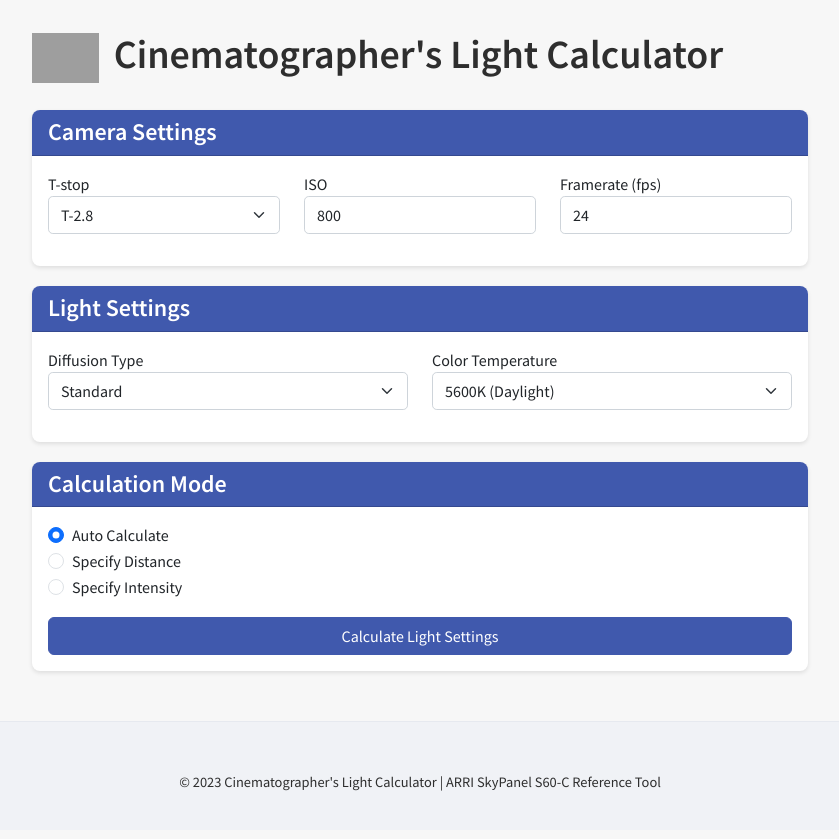
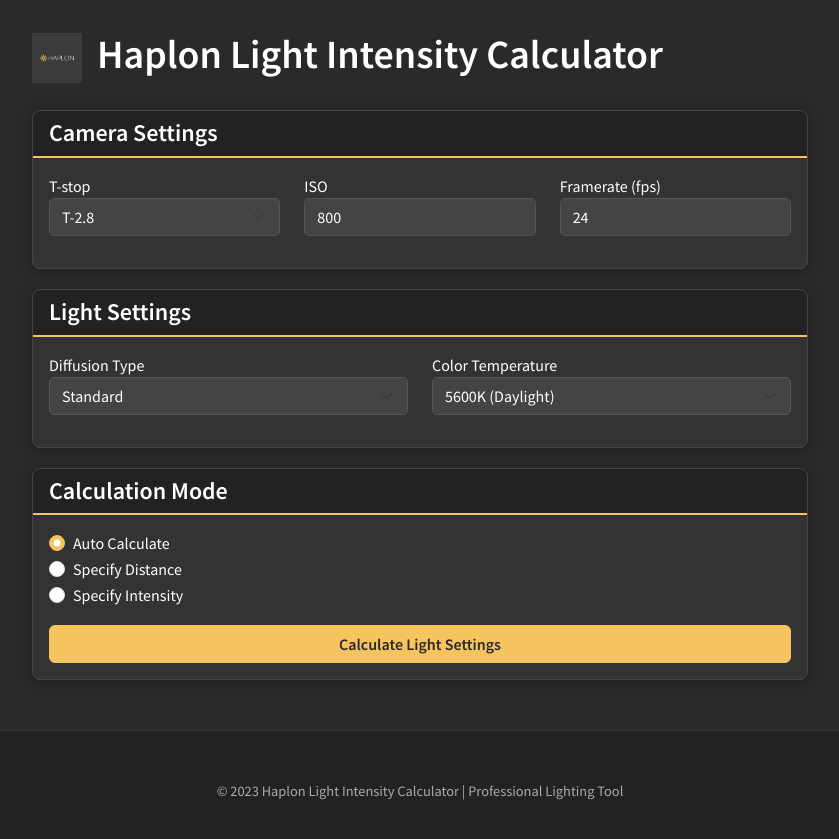
Before and after one commit to aachitty/Light-Intensity-Calculator-Pipeline, a Flask app: page / in a window 1280 px wide. Shown: the whole page, without its empty margins (220-1059 px from the left). Before the commit the page ends 791 px from the top, so only its background shows below. Run offline with Flask 3, Linux system fonts and the light colour scheme; grey boxes are pictures that could not be loaded.

Commit message:
Update UI: Implement dark theme, Haplon branding, and title change.
Replit-Commit-Author: Agent
Replit-Commit-Session-Id: d3ac561c-b9da-41ab-a368-6db8a531f963
Replit-Commit-Screenshot-Url: https://storage.googleapis.com/screenshot-production-us-central1/b87f8410-6f3d-4716-966c-514f22a26df3/cf52fd34-3d98-4f54-a321-4239a136165e.jpg

```diff
--- a/app_flask.py
+++ b/app_flask.py
@@ -1,9 +1,9 @@
-from flask import Flask, render_template, request, jsonify
+from flask import Flask, render_template, request, jsonify, url_for
 import math
 import numpy as np
 from scipy import interpolate
 
-app = Flask(__name__)
+app = Flask(__name__, static_url_path='/static', static_folder='static')
 
 # SkyPanel S60-C photometric data
 skypanel_data = {
--- a/templates/index.html
+++ b/templates/index.html
@@ -3,18 +3,20 @@
 <head>
     <meta charset="UTF-8">
     <meta name="viewport" content="width=device-width, initial-scale=1.0">
-    <title>Cinematographer's Light Calculator</title>
+    <title>Haplon Light Intensity Calculator</title>
     <link href="https://cdn.jsdelivr.net/npm/bootstrap@5.3.0-alpha1/dist/css/bootstrap.min.css" rel="stylesheet">
     <style>
-        /* Streamlit-like theme */
+        /* Haplon dark theme */
         :root {
-            --primary-color: #4059AD;
+            --primary-color: #F7C35F; /* Haplon gold/yellow */
             --secondary-color: #6B9AC4;
-            --background-color: #f7f7f7;
-            --card-bg-color: #ffffff;
-            --text-color: #2e2e2e;
+            --background-color: #2a2a2a; /* Dark gray background */
+            --card-bg-color: #333333; /* Slightly lighter gray for cards */
+            --text-color: #ffffff; /* White text */
             --accent-color: #FF4B4B;
-            --success-color: #0CCE6B;
+            --success-color: #F7C35F; /* Haplon gold for success */
+            --card-header-bg: #222222; /* Darker gray for card headers */
+            --card-border-color: #444444;
         }
 
         body {
@@ -31,37 +33,65 @@
         .card {
             margin-bottom: 20px;
             border-radius: 0.5rem;
-            border: none;
-            box-shadow: 0 2px 4px rgba(0,0,0,0.1);
+            border: 1px solid var(--card-border-color);
+            box-shadow: 0 2px 10px rgba(0,0,0,0.3);
             background-color: var(--card-bg-color);
+            color: var(--text-color);
         }
 
         .card-header {
             border-radius: 0.5rem 0.5rem 0 0 !important;
             font-weight: 600;
+            background-color: var(--card-header-bg) !important;
+            border-bottom: 1px solid var(--card-border-color);
+        }
+
+        .card-body {
+            color: var(--text-color);
         }
 
         .bg-primary {
-            background-color: var(--primary-color) !important;
+            background-color: var(--card-header-bg) !important;
+            color: var(--primary-color) !important;
+            border-bottom: 2px solid var(--primary-color);
         }
 
         .bg-success {
-            background-color: var(--success-color) !important;
+            background-color: var(--card-header-bg) !important;
+            color: var(--primary-color) !important;
+            border-bottom: 2px solid var(--primary-color);
         }
 
         .btn-primary {
             background-color: var(--primary-color);
             border-color: var(--primary-color);
+            color: #2a2a2a;
+            font-weight: 600;
         }
 
         .btn-primary:hover {
-            background-color: #344e9a;
-            border-color: #344e9a;
+            background-color: #e0b14c;
+            border-color: #e0b14c;
+            color: #222222;
         }
 
         .form-control, .form-select {
             border-radius: 0.3rem;
-            border: 1px solid #ced4da;
+            border: 1px solid #555555;
+            background-color: #444444;
+            color: #ffffff;
+        }
+
+        .form-control:focus, .form-select:focus {
+            background-color: #4a4a4a;
+            color: #ffffff;
+            border-color: var(--primary-color);
+            box-shadow: 0 0 0 0.25rem rgba(247, 195, 95, 0.25);
+        }
+
+        .form-check-input:checked {
+            background-color: var(--primary-color);
+            border-color: var(--primary-color);
         }
 
         .form-range::-webkit-slider-thumb {
@@ -69,13 +99,15 @@
         }
 
         .alert-warning {
-            background-color: #fff3cd;
-            border-color: #ffeeba;
+            background-color: #3d3522;
+            border-color: #5e502f;
+            color: #f0d78b;
         }
 
         .alert-info {
-            background-color: #d1ecf1;
-            border-color: #bee5eb;
+            background-color: #222d33;
+            border-color: #2f3e46;
+            color: #90b8c9;
         }
 
         .header-logo {
@@ -103,14 +135,20 @@
 
         h1, h2, h3, h4, h5, h6 {
             font-weight: 600;
+            color: var(--text-color);
+        }
+
+        .text-muted {
+            color: #aaaaaa !important;
         }
 
         footer {
             margin-top: 50px;
             padding: 20px 0;
-            background-color: #f0f2f6;
+            background-color: #222222;
             font-size: 0.9rem;
-            border-top: 1px solid #e6e9ef;
+            border-top: 1px solid #333333;
+            color: #aaaaaa;
         }
     </style>
     <link href="https://fonts.googleapis.com/css2?family=Source+Sans+Pro:wght@400;600;700&display=swap" rel="stylesheet">
@@ -118,8 +156,8 @@
 <body>
     <div class="container">
         <header class="d-flex align-items-center mb-4">
-            <img src="https://upload.wikimedia.org/wikipedia/en/thumb/8/8f/Arri_logo.svg/320px-Arri_logo.svg.png" alt="ARRI Logo" class="header-logo">
-            <h1>Cinematographer's Light Calculator</h1>
+            <img src="/static/haplon_logo.png" alt="Haplon Logo" class="header-logo">
+            <h1>Haplon Light Intensity Calculator</h1>
         </header>
 
         <div class="card">
@@ -298,22 +336,10 @@
                         <span id="calculation-mode-text">with automatically optimized settings</span>:
                     </p>
                     <ol>
-                        <li>Position your ARRI SkyPanel S60-C <strong><span id="distance-result-text">3.0 meters</span></strong> from the subject</li>
+                        <li>Position your Haplon light <strong><span id="distance-result-text">3.0 meters</span></strong> from the subject</li>
                         <li>Set the light intensity to <strong><span id="intensity-result-text">70%</span></strong> of maximum output</li>
                     </ol>
-                    <p>These settings will provide proper exposure based on actual photometric data from the ARRI SkyPanel S60-C and the inverse square law.</p>
-                </div>
-
-                <div class="alert alert-info mt-4">
-                    <h5>Note</h5>
-                    <p>This calculator assumes:</p>
-                    <ul>
-                        <li>180° shutter angle</li>
-                        <li>A single key light setup</li>
-                        <li>Calculations based on measured photometric data from ARRI</li>
-                        <li>Inverse square law for distance interpolation</li>
-                    </ul>
-                    <p class="mb-0">Adjust your final settings based on artistic intent and practical considerations.</p>
+                    <p>These settings will provide proper exposure based on precise photometric data and the inverse square law.</p>
                 </div>
             </div>
         </div>
@@ -321,7 +347,7 @@
 
     <footer class="text-center">
         <div class="container">
-            <p>© 2023 Cinematographer's Light Calculator | ARRI SkyPanel S60-C Reference Tool</p>
+            <p>© 2023 Haplon Light Intensity Calculator | Professional Lighting Tool</p>
         </div>
     </footer>
 
```
Also changed, not shown: attached_assets/bf25c2_aa3bcfb502214cebb85391fd9caea802~mv2.png (added), static/haplon_logo.png (added).
